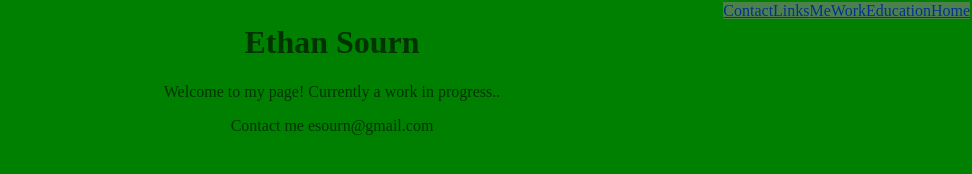
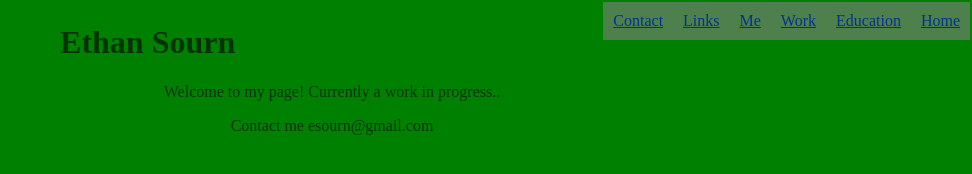
Before and after one commit to eksourn/Sourn.io, a plain HTML site: page index.html in a window 1280 px wide. Shown: the whole page, without its empty margins (308-1280 px from the left). Drawn offline with Linux system fonts and the light colour scheme.

Commit message:
Update styles.css

```diff
--- a/styles.css
+++ b/styles.css
@@ -13,6 +13,7 @@ li {
     float: right;
 }
 li a {
-    display: inline;
+    display: block;
     background-color: grey;
+    padding: 10px;
 }
```
